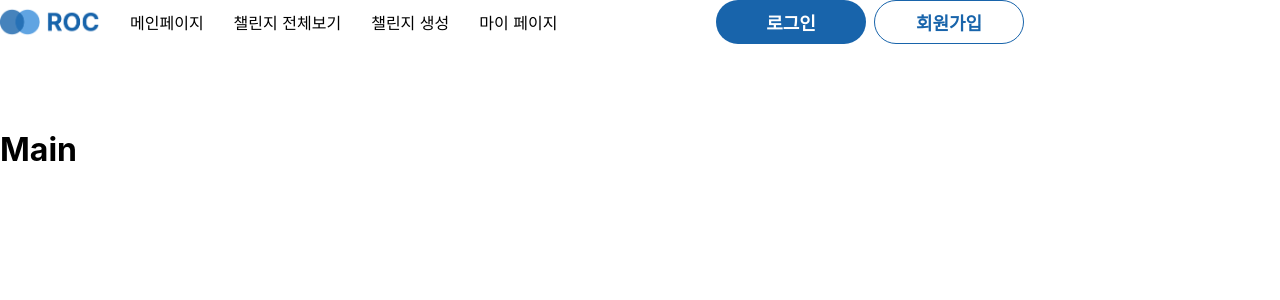
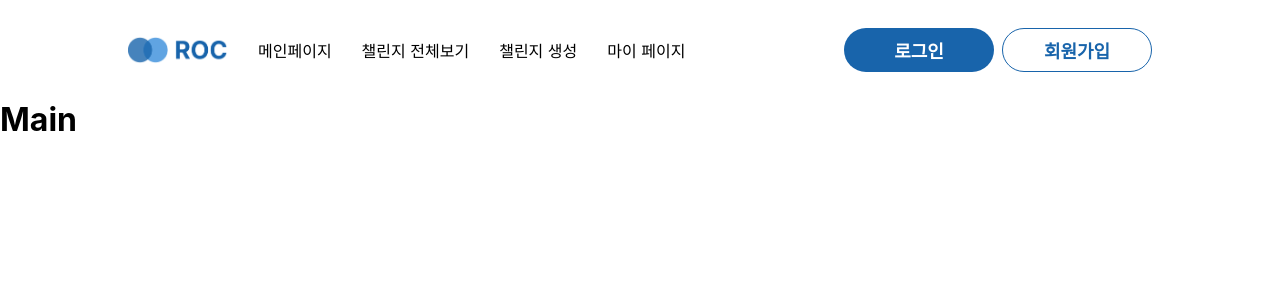
Before and after one commit to DSM-ROC/DSM-ROC_FrontEnd-V2, a React (Create React App) app: page / in a window 1280 px wide. Shown: the top 300 px of the page. Built offline with nearby package versions, Linux system fonts and the light colour scheme.

Commit message:
[UPDATE] header

```diff
--- a/src/components/common/header/header.tsx
+++ b/src/components/common/header/header.tsx
@@ -40,13 +40,8 @@ const Header = (): JSX.Element => {
 export default Header;
 
 const Container = styled.div`
-<<<<<<< Updated upstream
-  width: 100vw;
+  width: 100%;
   height: 100px;
-=======
-  width: 100%;
-  height: 130px;
->>>>>>> Stashed changes
   display: flex;
   align-items: center;
   justify-content: center;
```
